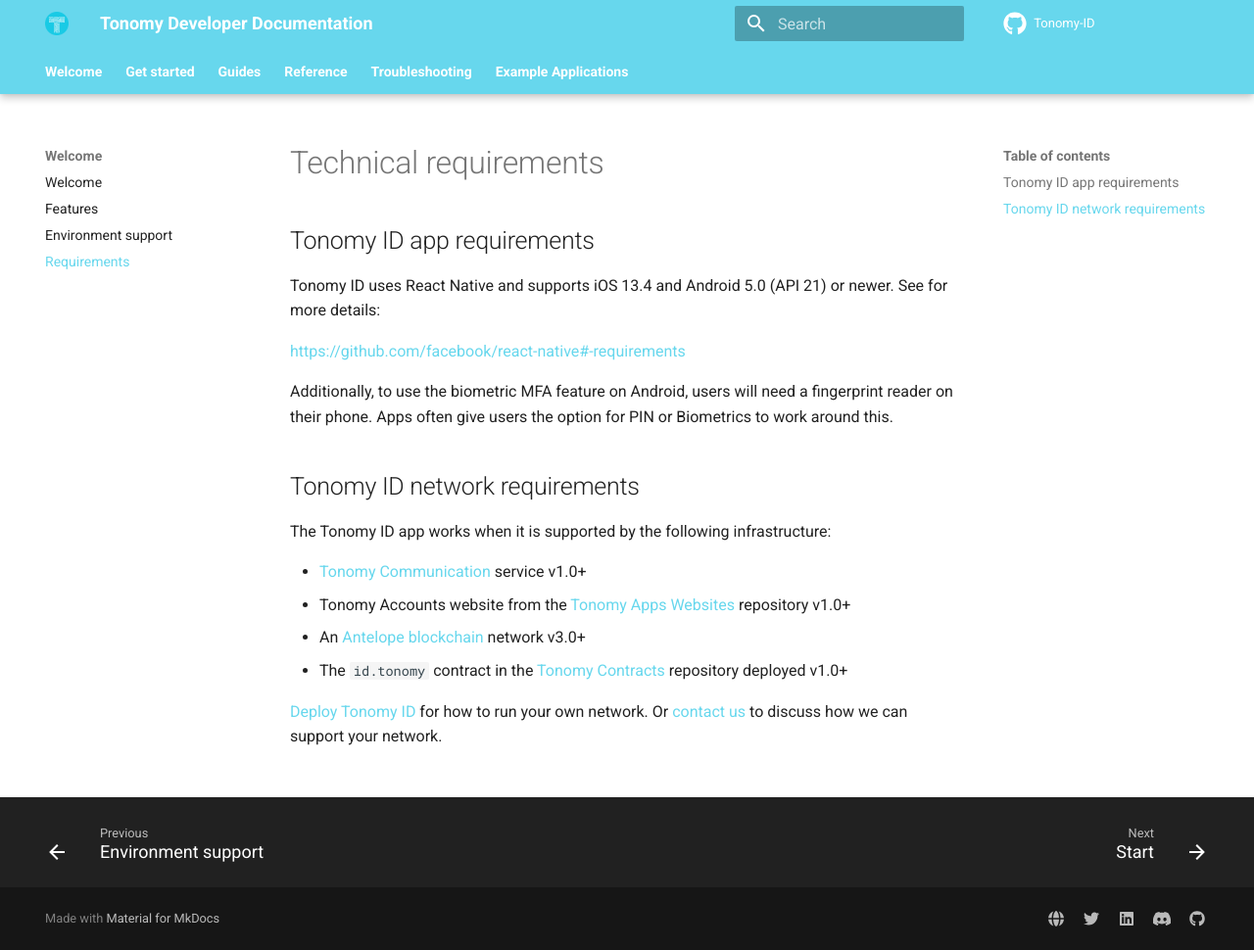
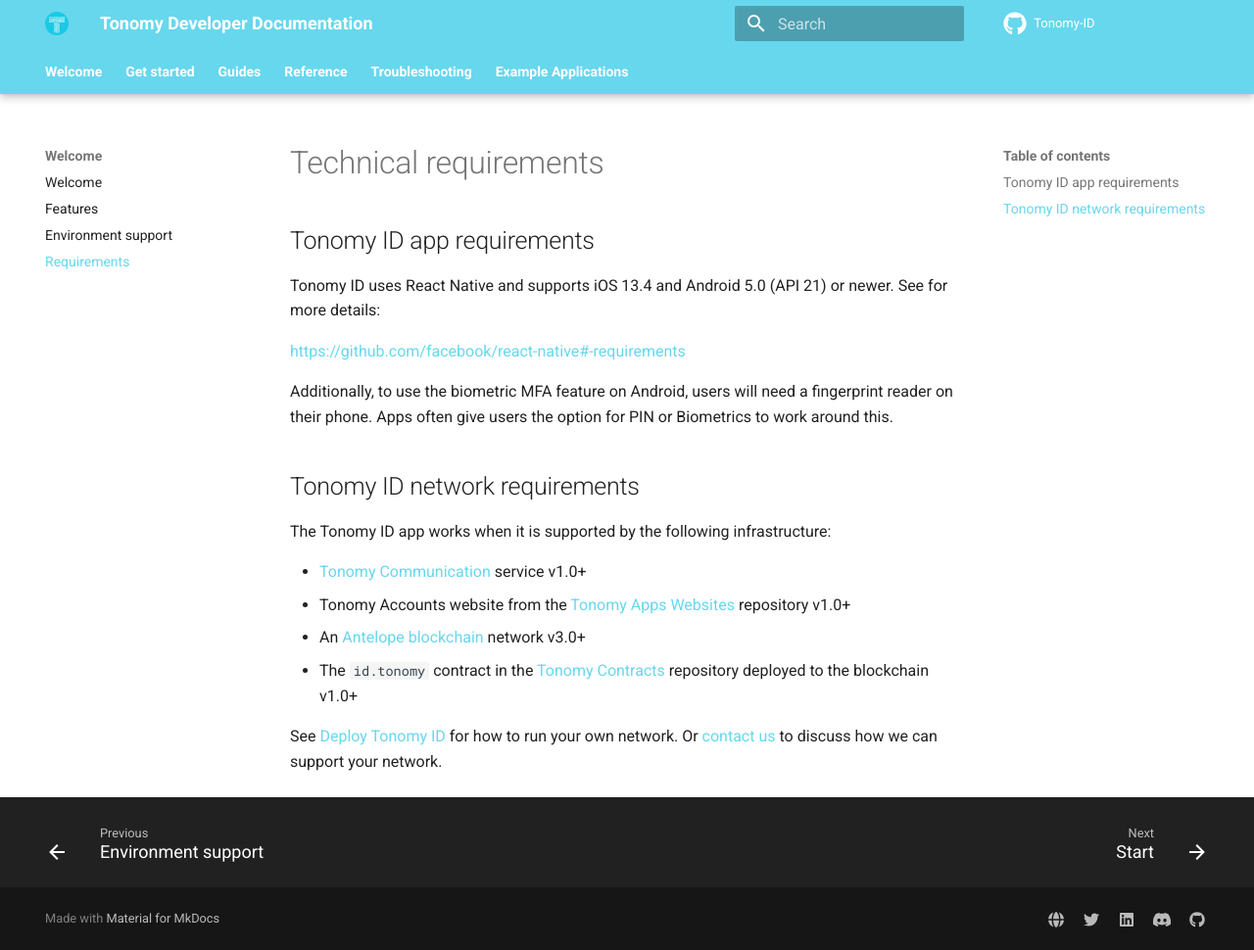
Before and after one commit to Tonomy-Foundation/Tonomy-ID-SDK, an MkDocs documentation site: the page built from docs/welcome/requirements.md, in a window 1280 px wide and 970 px high. Shown: the whole window at 98% size. Built offline with MkDocs 1.6.1 and Material for MkDocs 9.7.7, drawn with Linux system fonts in a browser that asks for light colours; comment, search, counter and statistics services are not loaded.

Commit message:
docs: fixed requirements section

```diff
--- a/docs/welcome/requirements.md
+++ b/docs/welcome/requirements.md
@@ -15,6 +15,6 @@
 - <a href="https://github.com/Tonomy-Foundation/Tonomy-Communication" target="_blank">Tonomy Communication</a> service v1.0+
 - Tonomy Accounts website from the <a href="https://github.com/Tonomy-Foundation/Tonomy-App-Websites" target="_blank">Tonomy Apps Websites</a> repository v1.0+
 - An <a href="https://antelope.io/" target="_blank">Antelope blockchain</a> network v3.0+
-- The `id.tonomy` contract in the <a href="https://github.com/Tonomy-Foundation/Tonomy-Contracts" target="_blank">Tonomy Contracts</a> repository deployed v1.0+
+- The `id.tonomy` contract in the <a href="https://github.com/Tonomy-Foundation/Tonomy-Contracts" target="_blank">Tonomy Contracts</a> repository deployed to the blockchain v1.0+
 
-[Deploy Tonomy ID](../../guides/deploy) for how to run your own network. Or <a href="https://tonomy.io/contact" target="_blank">contact us</a> to discuss how we can support your network.
+See [Deploy Tonomy ID](../../guides/deploy) for how to run your own network. Or <a href="https://tonomy.io/contact" target="_blank">contact us</a> to discuss how we can support your network.
```
